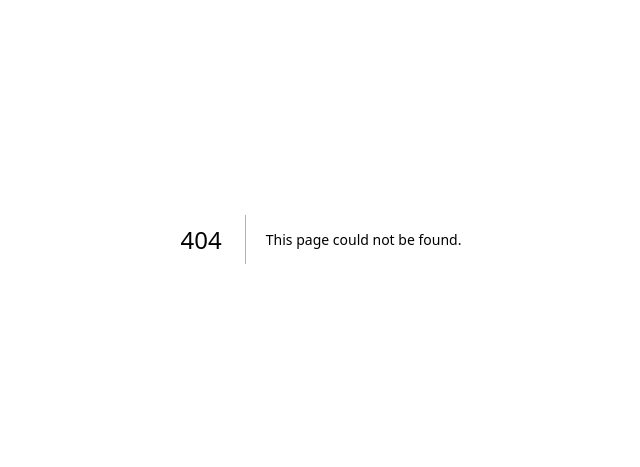
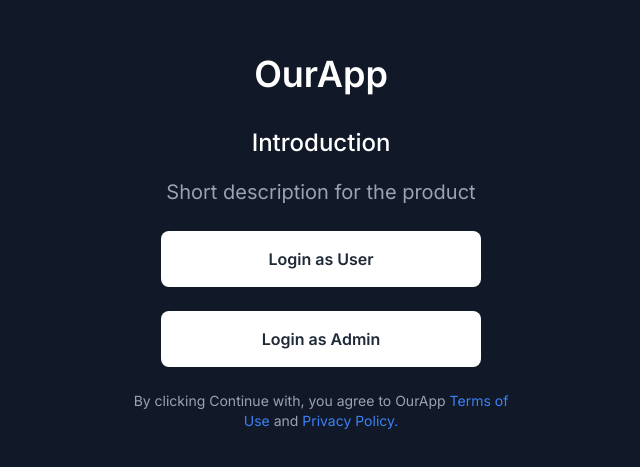
Before and after one commit to dudaji-vn/ai-chip, a Next.js app: page /login in a window 1280 px wide. Before the commit this address had no page. Shown: the part 161-628 px from the top of the page, without its empty margins (319-959 px from the left). Built offline with nearby package versions, Linux system fonts and the light colour scheme.

Commit message:
Add commom component and Login Page

```diff
--- a/src/app/globals.css
+++ b/src/app/globals.css
@@ -3,25 +3,21 @@
 @tailwind utilities;
 
 :root {
-  --foreground-rgb: 0, 0, 0;
-  --background-start-rgb: 214, 219, 220;
-  --background-end-rgb: 255, 255, 255;
+
 }
 
 @media (prefers-color-scheme: dark) {
   :root {
-    --foreground-rgb: 255, 255, 255;
-    --background-start-rgb: 0, 0, 0;
-    --background-end-rgb: 0, 0, 0;
+
   }
 }
 
 body {
-  color: rgb(var(--foreground-rgb));
-  background: linear-gradient(
-      to bottom,
-      transparent,
-      rgb(var(--background-end-rgb))
-    )
-    rgb(var(--background-start-rgb));
+
 }
+
+@layer base {
+  a {
+    @apply text-blue-500;
+  }
+}
--- a/src/app/layout.tsx
+++ b/src/app/layout.tsx
@@ -5,8 +5,8 @@ import './globals.css'
 const inter = Inter({ subsets: ['latin'] })
 
 export const metadata: Metadata = {
-  title: 'Create Next App',
-  description: 'Generated by create next app',
+  title: 'AI - Chip',
+  description: 'AI - Chip Monitoring System',
 }
 
 export default function RootLayout({
@@ -16,7 +16,13 @@ export default function RootLayout({
 }) {
   return (
     <html lang="en">
-      <body className={inter.className}>{children}</body>
+      <body className={inter.className}>
+        <div className='bg-gray-900 text-white '>
+          <main className="max-w-[1440px] mx-auto min-h-screen">
+            {children}
+          </main>
+        </div>
+      </body>
     </html>
   )
 }
--- /dev/null
+++ b/src/app/login/page.tsx
@@ -0,0 +1,17 @@
+import Button from "@/components/shared/Button";
+import Typography from "@/components/shared/Typography";
+
+export default function LoginPage() {
+    return (
+        <div className="w-full h-screen flex items-center justify-center">
+            <div className="p-8 w-full max-w-[460px] text-center">
+                <Typography tag='h1' size="4xl" className="mb-6">OurApp</Typography>
+                <Typography tag='h2' size="2xl" className="mb-4">Introduction</Typography>
+                <Typography size="xl" className="mb-6">Short description for the product</Typography>
+                <Button className="mb-6">Login as User</Button>
+                <Button className="mb-6">Login as Admin</Button>
+                <Typography size="sm">By clicking Continue with, you agree to OurApp <a href="#">Terms of Use</a> and <a href="#">Privacy Policy.</a></Typography>
+            </div>
+        </div>
+    )
+}
--- a/src/app/page.tsx
+++ b/src/app/page.tsx
@@ -1,113 +1,5 @@
-import Image from 'next/image'
-
 export default function Home() {
   return (
-    <main className="flex min-h-screen flex-col items-center justify-between p-24">
-      <div className="z-10 max-w-5xl w-full items-center justify-between font-mono text-sm lg:flex">
-        <p className="fixed left-0 top-0 flex w-full justify-center border-b border-gray-300 bg-gradient-to-b from-zinc-200 pb-6 pt-8 backdrop-blur-2xl dark:border-neutral-800 dark:bg-zinc-800/30 dark:from-inherit lg:static lg:w-auto  lg:rounded-xl lg:border lg:bg-gray-200 lg:p-4 lg:dark:bg-zinc-800/30">
-          Get started by editing&nbsp;
-          <code className="font-mono font-bold">src/app/page.tsx</code>
-        </p>
-        <div className="fixed bottom-0 left-0 flex h-48 w-full items-end justify-center bg-gradient-to-t from-white via-white dark:from-black dark:via-black lg:static lg:h-auto lg:w-auto lg:bg-none">
-          <a
-            className="pointer-events-none flex place-items-center gap-2 p-8 lg:pointer-events-auto lg:p-0"
-            href="https://vercel.com?utm_source=create-next-app&utm_medium=appdir-template&utm_campaign=create-next-app"
-            target="_blank"
-            rel="noopener noreferrer"
-          >
-            By{' '}
-            <Image
-              src="/vercel.svg"
-              alt="Vercel Logo"
-              className="dark:invert"
-              width={100}
-              height={24}
-              priority
-            />
-          </a>
-        </div>
-      </div>
-
-      <div className="relative flex place-items-center before:absolute before:h-[300px] before:w-[480px] before:-translate-x-1/2 before:rounded-full before:bg-gradient-radial before:from-white before:to-transparent before:blur-2xl before:content-[''] after:absolute after:-z-20 after:h-[180px] after:w-[240px] after:translate-x-1/3 after:bg-gradient-conic after:from-sky-200 after:via-blue-200 after:blur-2xl after:content-[''] before:dark:bg-gradient-to-br before:dark:from-transparent before:dark:to-blue-700 before:dark:opacity-10 after:dark:from-sky-900 after:dark:via-[#0141ff] after:dark:opacity-40 before:lg:h-[360px] z-[-1]">
-        <Image
-          className="relative dark:drop-shadow-[0_0_0.3rem_#ffffff70] dark:invert"
-          src="/next.svg"
-          alt="Next.js Logo"
-          width={180}
-          height={37}
-          priority
-        />
-      </div>
-
-      <div className="mb-32 grid text-center lg:max-w-5xl lg:w-full lg:mb-0 lg:grid-cols-4 lg:text-left">
-        <a
-          href="https://nextjs.org/docs?utm_source=create-next-app&utm_medium=appdir-template&utm_campaign=create-next-app"
-          className="group rounded-lg border border-transparent px-5 py-4 transition-colors hover:border-gray-300 hover:bg-gray-100 hover:dark:border-neutral-700 hover:dark:bg-neutral-800/30"
-          target="_blank"
-          rel="noopener noreferrer"
-        >
-          <h2 className={`mb-3 text-2xl font-semibold`}>
-            Docs{' '}
-            <span className="inline-block transition-transform group-hover:translate-x-1 motion-reduce:transform-none">
-              -&gt;
-            </span>
-          </h2>
-          <p className={`m-0 max-w-[30ch] text-sm opacity-50`}>
-            Find in-depth information about Next.js features and API.
-          </p>
-        </a>
-
-        <a
-          href="https://nextjs.org/learn?utm_source=create-next-app&utm_medium=appdir-template-tw&utm_campaign=create-next-app"
-          className="group rounded-lg border border-transparent px-5 py-4 transition-colors hover:border-gray-300 hover:bg-gray-100 hover:dark:border-neutral-700 hover:dark:bg-neutral-800/30"
-          target="_blank"
-          rel="noopener noreferrer"
-        >
-          <h2 className={`mb-3 text-2xl font-semibold`}>
-            Learn{' '}
-            <span className="inline-block transition-transform group-hover:translate-x-1 motion-reduce:transform-none">
-              -&gt;
-            </span>
-          </h2>
-          <p className={`m-0 max-w-[30ch] text-sm opacity-50`}>
-            Learn about Next.js in an interactive course with&nbsp;quizzes!
-          </p>
-        </a>
-
-        <a
-          href="https://vercel.com/templates?framework=next.js&utm_source=create-next-app&utm_medium=appdir-template&utm_campaign=create-next-app"
-          className="group rounded-lg border border-transparent px-5 py-4 transition-colors hover:border-gray-300 hover:bg-gray-100 hover:dark:border-neutral-700 hover:dark:bg-neutral-800/30"
-          target="_blank"
-          rel="noopener noreferrer"
-        >
-          <h2 className={`mb-3 text-2xl font-semibold`}>
-            Templates{' '}
-            <span className="inline-block transition-transform group-hover:translate-x-1 motion-reduce:transform-none">
-              -&gt;
-            </span>
-          </h2>
-          <p className={`m-0 max-w-[30ch] text-sm opacity-50`}>
-            Explore starter templates for Next.js.
-          </p>
-        </a>
-
-        <a
-          href="https://vercel.com/new?utm_source=create-next-app&utm_medium=appdir-template&utm_campaign=create-next-app"
-          className="group rounded-lg border border-transparent px-5 py-4 transition-colors hover:border-gray-300 hover:bg-gray-100 hover:dark:border-neutral-700 hover:dark:bg-neutral-800/30"
-          target="_blank"
-          rel="noopener noreferrer"
-        >
-          <h2 className={`mb-3 text-2xl font-semibold`}>
-            Deploy{' '}
-            <span className="inline-block transition-transform group-hover:translate-x-1 motion-reduce:transform-none">
-              -&gt;
-            </span>
-          </h2>
-          <p className={`m-0 max-w-[30ch] text-sm opacity-50`}>
-            Instantly deploy your Next.js site to a shareable URL with Vercel.
-          </p>
-        </a>
-      </div>
-    </main>
+    <h1>Hello</h1>
   )
 }
--- /dev/null
+++ b/src/components/shared/Button/index.tsx
@@ -0,0 +1,18 @@
+import React from 'react'
+
+
+interface Props {
+    type?: 'primary' | 'secondary',
+    className?: string,
+    children: React.ReactNode,
+    [x: string]: any
+}
+export default function Button({ type = 'primary', className, children, ...props }: Props) {
+    const types = {
+        primary    : 'w-full max-w-[320px] bg-white rounded-lg text-center p-4 text-gray-800 mx-auto text-base leading-normal font-semibold block hover:opacity-90 transition-all',
+        secondary  : '',
+    }
+    return (
+        <button className={`${types[type]} ${className}`} {...props}>{children}</button>
+    )
+}
--- /dev/null
+++ b/src/components/shared/Typography/index.tsx
@@ -0,0 +1,24 @@
+import React from 'react'
+
+
+interface Props {
+    tag?: 'h1' | 'h2' | 'h3' | 'h4' | 'h5' | 'h6' | 'p',
+    size: 'xs' | 'sm' | 'md' | 'xl' | '2xl' | '4xl',
+    className?: string,
+    children: React.ReactNode,
+    [x: string]: any
+}
+export default function Typography({ tag = 'p', size = 'md', className, children, ...props }: Props) {
+    const Tag = tag as keyof JSX.IntrinsicElements
+    const sizes = {
+        'xs'    : 'text-xs',
+        'sm'    : 'text-sm leading-5 text-gray-400',
+        'md'    : 'text-base leading-normal text-gray-400',
+        'xl'    : 'text-xl font-normal leading-normal text-gray-400',
+        '2xl'   : 'text-2xl leading-normal font-medium',
+        '4xl'   : 'text-4xl font-semibold leading-normal',
+    }
+    return (
+        <Tag className={`${sizes[size]} ${className}`} {...props}>{children}</Tag>
+    )
+}
```
Also changed, not shown: src/services/api.service.ts (added).
